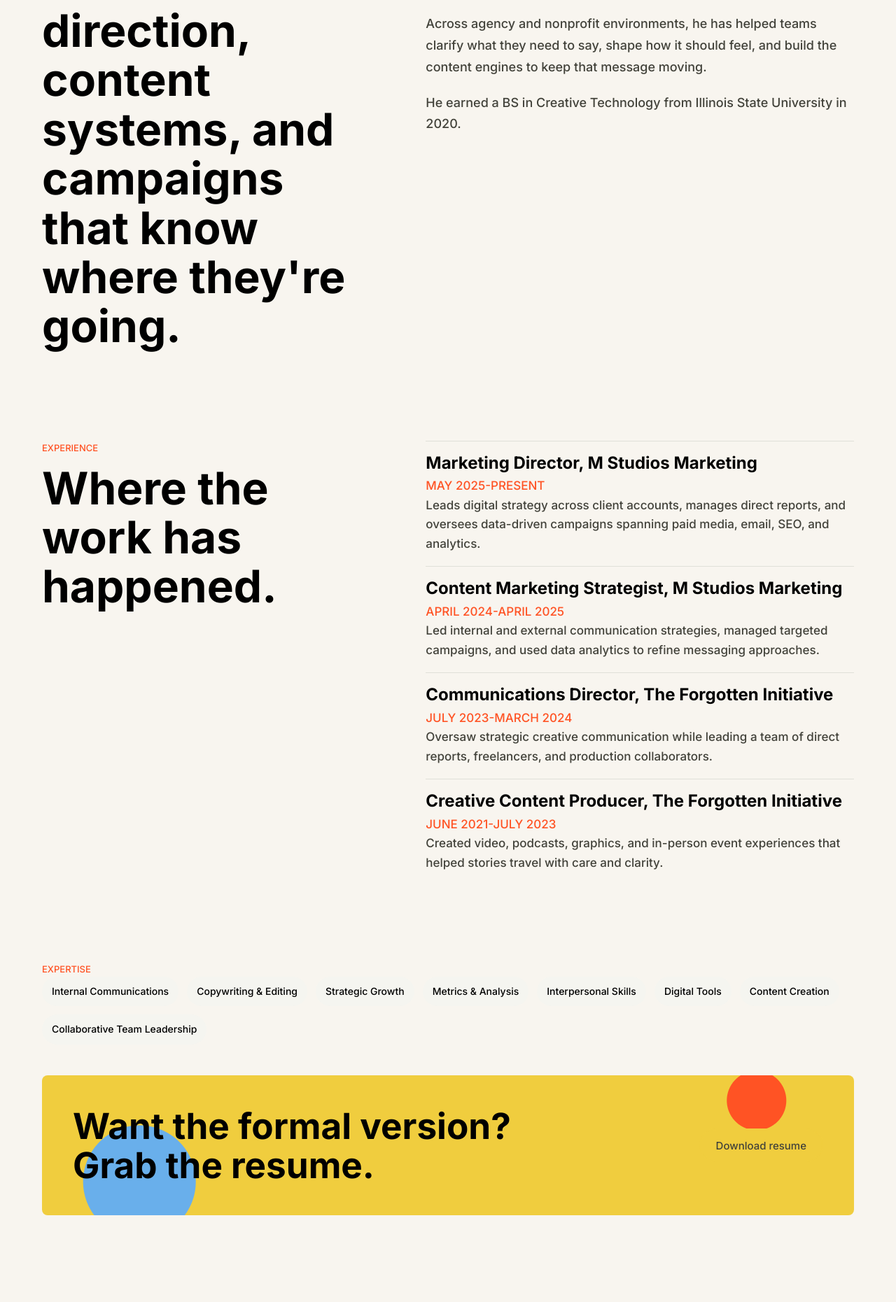
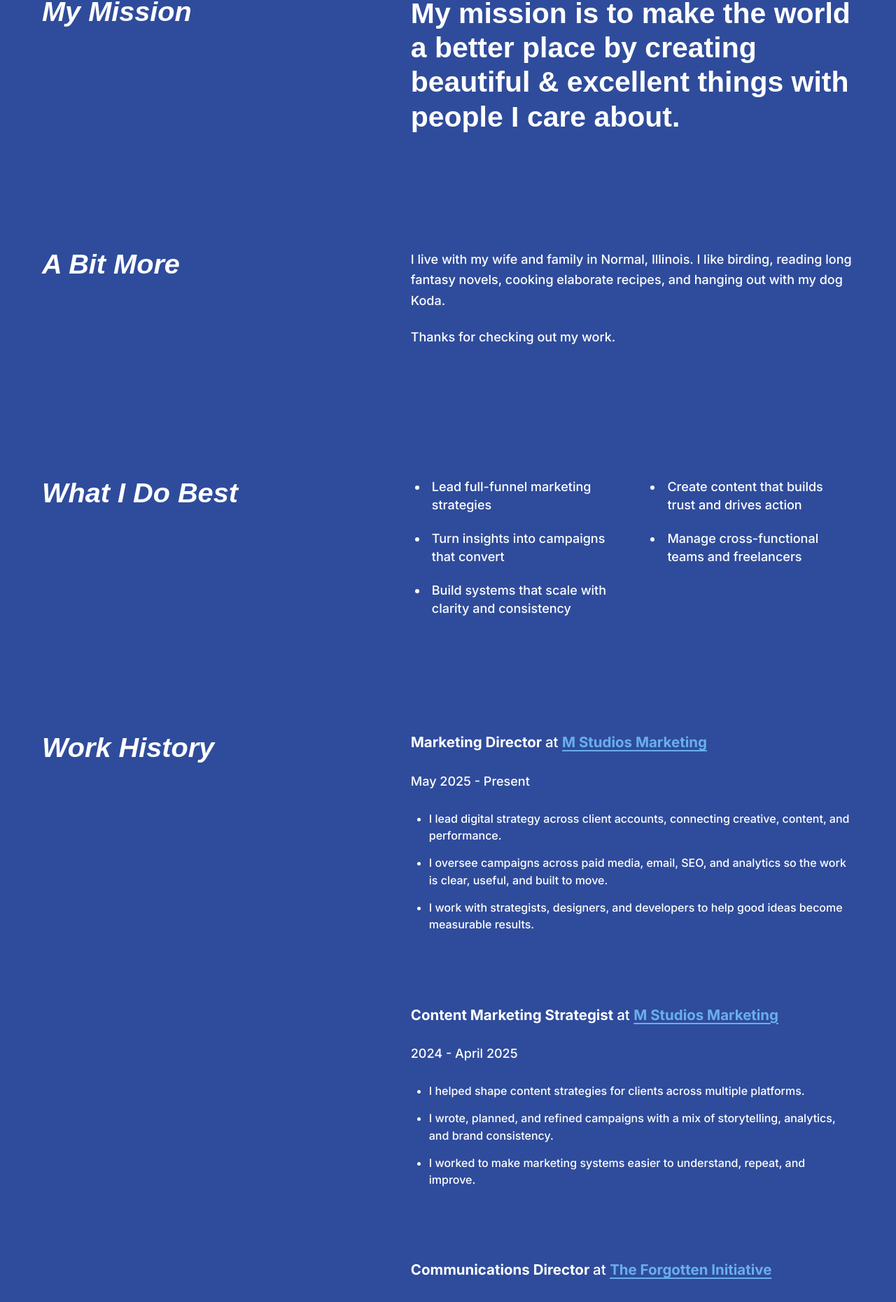
Before and after one commit to quinnsb/portfoliosite, a Next.js app: page /about in a window 1280 px wide. Shown: the part 884-2745 px from the top of the page at 70% size. Built offline with nearby package versions, Linux system fonts and the light colour scheme; no server answers; a web font is replaced by a local one.

Commit message:
Simplify about page copy

```diff
--- a/src/app/about/page.module.css
+++ b/src/app/about/page.module.css
@@ -1,36 +1,24 @@
 .page {
-  padding-top: calc(var(--nav-height) + 56px);
+  background: var(--color-blue-dark);
+  color: var(--color-white);
+  padding-top: calc(var(--nav-height) + 40px);
 }
 
 .hero {
-  padding: 40px 0 76px;
+  padding: 24px 0 clamp(86px, 14vw, 180px);
 }
 
 .heroGrid {
   display: grid;
-  grid-template-columns: minmax(0, 1fr) minmax(320px, 0.74fr);
-  gap: clamp(38px, 8vw, 110px);
-  align-items: center;
-}
-
-.title {
-  max-width: 760px;
-  color: var(--color-black);
-  font-size: clamp(40px, 5.6vw, 76px);
-}
-
-.intro {
-  max-width: 720px;
-  margin-top: 28px;
-  font-size: clamp(20px, 2vw, 28px);
-  line-height: 1.45;
+  grid-template-columns: minmax(260px, 360px) minmax(0, 1fr);
+  gap: clamp(54px, 8vw, 120px);
+  align-items: start;
 }
 
 .imageWrap {
   position: relative;
-  aspect-ratio: 1;
+  aspect-ratio: 0.8;
   overflow: hidden;
-  border-radius: 8px;
   background: var(--color-black);
 }
 
@@ -38,104 +26,147 @@
   object-fit: cover;
 }
 
+.heroCopy {
+  padding-top: clamp(42px, 7vw, 92px);
+}
+
+.title {
+  max-width: 760px;
+  color: var(--color-white);
+  font-family: var(--font-averia), Georgia, serif;
+  font-size: clamp(38px, 4.7vw, 74px);
+  font-style: italic;
+  font-weight: 700;
+  line-height: 1.15;
+}
+
+.intro {
+  max-width: 760px;
+  margin-top: 26px;
+  color: var(--color-white);
+  font-size: clamp(20px, 2.2vw, 32px);
+  line-height: 1.45;
+}
+
 .section {
-  padding: 64px 0;
+  padding: clamp(44px, 7vw, 82px) 0;
 }
 
 .split {
   display: grid;
-  grid-template-columns: 0.75fr 1fr;
-  gap: clamp(32px, 7vw, 96px);
+  grid-template-columns: minmax(180px, 0.65fr) minmax(0, 1fr);
+  gap: clamp(42px, 9vw, 150px);
   align-items: start;
 }
 
-.eyebrow {
-  color: var(--color-orange);
-  font-family: var(--font-inter-bold);
-  font-size: 13px;
-  text-transform: uppercase;
+.sectionTitle {
+  color: var(--color-white);
+  font-family: var(--font-averia), Georgia, serif;
+  font-size: clamp(30px, 3.1vw, 48px);
+  font-style: italic;
+  font-weight: 700;
+  line-height: 1.1;
 }
 
-.sectionTitle {
-  margin-top: 12px;
-  color: var(--color-black);
-  font-size: clamp(34px, 5vw, 70px);
+.statement p {
+  max-width: 760px;
+  color: var(--color-white);
+  font-family: var(--font-averia), Georgia, serif;
+  font-size: clamp(30px, 3.2vw, 52px);
+  font-weight: 700;
+  line-height: 1.2;
+}
+
+.copy {
+  max-width: 760px;
 }
 
 .copy p {
-  margin-bottom: 20px;
-  font-size: 18px;
-  line-height: 1.72;
+  margin-bottom: 22px;
+  color: var(--color-white);
+  font-size: clamp(18px, 1.35vw, 22px);
+  line-height: 1.65;
+}
+
+.strengths {
+  display: grid;
+  grid-template-columns: repeat(2, minmax(0, 1fr));
+  column-gap: clamp(28px, 5vw, 80px);
+  row-gap: 22px;
+  max-width: 820px;
+  margin: 0;
+  padding-left: 24px;
+  color: var(--color-white);
+}
+
+.strengths li {
+  padding-left: 6px;
+  font-size: clamp(18px, 1.3vw, 22px);
+  line-height: 1.45;
 }
 
 .timeline {
   display: grid;
-  gap: 18px;
-}
-
-.job {
-  border-top: 1px solid var(--color-gray);
-  padding-top: 18px;
+  gap: clamp(58px, 8vw, 112px);
 }
 
 .job h3 {
-  margin-bottom: 6px;
-  color: var(--color-black);
-  font-size: 24px;
+  margin: 0;
+  color: var(--color-white);
+  font-family: var(--font-inter-bold);
+  font-size: clamp(20px, 1.6vw, 26px);
+  line-height: 1.35;
 }
 
-.job p {
-  font-size: 17px;
-  line-height: 1.62;
+.job h3 span {
+  font-family: var(--font-inter);
+  font-weight: 500;
 }
 
-.skills {
-  display: flex;
-  flex-wrap: wrap;
-  gap: 12px;
-  list-style: none;
+.job a {
+  color: var(--color-blue-light);
+  text-decoration: underline;
+  text-underline-offset: 4px;
 }
 
-.skills li {
-  border-radius: 999px;
-  background: var(--color-gray-light);
-  padding: 10px 14px;
-  color: var(--color-black);
-  font-family: var(--font-inter-bold);
-  font-size: 14px;
+.dates {
+  margin: 28px 0 26px;
+  color: var(--color-white);
+  font-size: clamp(18px, 1.35vw, 22px);
 }
 
-.downloadPanel {
-  margin-top: 44px;
-  border-radius: 8px;
-  background:
-    radial-gradient(circle at 88% 18%, var(--color-orange) 0 42px, transparent 43px),
-    radial-gradient(circle at 12% 76%, var(--color-blue-light) 0 80px, transparent 81px),
-    var(--color-yellow);
-  padding: 44px;
-  display: flex;
-  align-items: center;
-  justify-content: space-between;
-  gap: 24px;
+.job ul {
+  display: grid;
+  gap: 14px;
+  margin: 0;
+  padding-left: 26px;
 }
 
-.downloadPanel h2 {
-  color: var(--color-black);
-  font-size: clamp(28px, 4vw, 52px);
+.job li {
+  color: var(--color-white);
+  font-size: clamp(16px, 1.1vw, 19px);
+  line-height: 1.55;
 }
 
-@media (max-width: 860px) {
+@media (max-width: 900px) {
   .heroGrid,
   .split {
     grid-template-columns: 1fr;
   }
 
-  .imageWrap {
-    max-width: 520px;
+  .hero {
+    padding-bottom: 70px;
   }
 
-  .downloadPanel {
-    align-items: flex-start;
-    flex-direction: column;
+  .heroCopy {
+    padding-top: 0;
+  }
+
+  .imageWrap {
+    max-width: 420px;
+  }
+
+  .strengths {
+    grid-template-columns: 1fr;
   }
 }
--- a/src/app/about/page.tsx
+++ b/src/app/about/page.tsx
@@ -1,7 +1,6 @@
 import type { Metadata } from "next";
 import Image from "next/image";
 import ContactCTA from "@/components/layout/ContactCTA";
-import Button from "@/components/ui/Button";
 import styles from "./page.module.css";
 
 export const metadata: Metadata = {
@@ -12,40 +11,57 @@ export const metadata: Metadata = {
 
 const jobs = [
   {
-    role: "Marketing Director, M Studios Marketing",
-    dates: "May 2025-Present",
-    description:
-      "Leads digital strategy across client accounts, manages direct reports, and oversees data-driven campaigns spanning paid media, email, SEO, and analytics.",
+    role: "Marketing Director",
+    company: "M Studios Marketing",
+    href: "https://www.mstudiosmarketing.com/",
+    dates: "May 2025 - Present",
+    bullets: [
+      "I lead digital strategy across client accounts, connecting creative, content, and performance.",
+      "I oversee campaigns across paid media, email, SEO, and analytics so the work is clear, useful, and built to move.",
+      "I work with strategists, designers, and developers to help good ideas become measurable results.",
+    ],
   },
   {
-    role: "Content Marketing Strategist, M Studios Marketing",
-    dates: "April 2024-April 2025",
-    description:
-      "Led internal and external communication strategies, managed targeted campaigns, and used data analytics to refine messaging approaches.",
+    role: "Content Marketing Strategist",
+    company: "M Studios Marketing",
+    href: "https://www.mstudiosmarketing.com/",
+    dates: "2024 - April 2025",
+    bullets: [
+      "I helped shape content strategies for clients across multiple platforms.",
+      "I wrote, planned, and refined campaigns with a mix of storytelling, analytics, and brand consistency.",
+      "I worked to make marketing systems easier to understand, repeat, and improve.",
+    ],
   },
   {
-    role: "Communications Director, The Forgotten Initiative",
-    dates: "July 2023-March 2024",
-    description:
-      "Oversaw strategic creative communication while leading a team of direct reports, freelancers, and production collaborators.",
+    role: "Communications Director",
+    company: "The Forgotten Initiative",
+    href: "https://theforgotteninitiative.org/",
+    dates: "2023 - 2024",
+    bullets: [
+      "I oversaw strategic creative communication for a national nonprofit ministry.",
+      "I led direct reports, freelancers, and collaborators across social media, email, YouTube, podcast, and web.",
+      "I helped build campaigns that served the mission while keeping execution clear and consistent.",
+    ],
   },
   {
-    role: "Creative Content Producer, The Forgotten Initiative",
-    dates: "June 2021-July 2023",
-    description:
-      "Created video, podcasts, graphics, and in-person event experiences that helped stories travel with care and clarity.",
+    role: "Creative Content Producer",
+    company: "The Forgotten Initiative",
+    href: "https://theforgotteninitiative.org/",
+    dates: "2021 - 2023",
+    bullets: [
+      "I produced content marketing media across video, podcasts, graphic design, and in-person events.",
+      "I collaborated with a team to keep messaging thoughtful, consistent, and useful.",
+      "I pushed the standard of excellence forward for every piece of media we made.",
+    ],
   },
 ];
 
-const skills = [
-  "Internal Communications",
-  "Copywriting & Editing",
-  "Strategic Growth",
-  "Metrics & Analysis",
-  "Interpersonal Skills",
-  "Digital Tools",
-  "Content Creation",
-  "Collaborative Team Leadership",
+const strengths = [
+  "Lead full-funnel marketing strategies",
+  "Create content that builds trust and drives action",
+  "Turn insights into campaigns that convert",
+  "Manage cross-functional teams and freelancers",
+  "Build systems that scale with clarity and consistency",
 ];
 
 export default function AboutPage() {
@@ -53,52 +69,23 @@ export default function AboutPage() {
     <main className={styles.page}>
       <section className={styles.hero}>
         <div className={`container ${styles.heroGrid}`}>
-          <div>
-            <h1 className={styles.title}>
-              A strategic storyteller with a maker&apos;s eye.
-            </h1>
-            <p className={styles.intro}>
-              Dynamic marketing leader driven to craft powerful messaging, ignite
-              engagement, and fuel success through strategic storytelling and data-driven
-              insights.
-            </p>
-          </div>
           <div className={styles.imageWrap}>
             <Image
               src="/images/about/quinn-about-2026.jpg"
-              alt="Quinn Brewer holding colorful coolers"
+              alt="Quinn Brewer smiling"
               fill
-              sizes="(max-width: 860px) 90vw, 40vw"
+              sizes="(max-width: 860px) 86vw, 30vw"
               className={styles.image}
               priority
             />
           </div>
-        </div>
-      </section>
-
-      <section className={styles.section}>
-        <div className={`container ${styles.split}`}>
-          <div>
-            <p className={styles.eyebrow}>Background</p>
-            <h2 className={styles.sectionTitle}>
-              Creative direction, content systems, and campaigns that know where
-              they&apos;re going.
-            </h2>
-          </div>
-          <div className={styles.copy}>
-            <p>
-              Quinn Brewer is a marketing director and multimedia creative whose work
-              sits at the intersection of message, visual identity, production, and
-              measurable growth.
-            </p>
-            <p>
-              Across agency and nonprofit environments, he has helped teams clarify
-              what they need to say, shape how it should feel, and build the content
-              engines to keep that message moving.
-            </p>
-            <p>
-              He earned a BS in Creative Technology from Illinois State University in
-              2020.
+          <div className={styles.heroCopy}>
+            <h1 className={styles.title}>
+              I&apos;m Quinn, a marketing leader and multimedia creative.
+            </h1>
+            <p className={styles.intro}>
+              I care about strategy, storytelling, and making work that feels thoughtful,
+              excellent, and alive.
             </p>
           </div>
         </div>
@@ -106,37 +93,63 @@ export default function AboutPage() {
 
       <section className={styles.section}>
         <div className={`container ${styles.split}`}>
-          <div>
-            <p className={styles.eyebrow}>Experience</p>
-            <h2 className={styles.sectionTitle}>Where the work has happened.</h2>
-          </div>
-          <div className={styles.timeline}>
-            {jobs.map((job) => (
-              <article key={job.role} className={styles.job}>
-                <h3>{job.role}</h3>
-                <p className={styles.eyebrow}>{job.dates}</p>
-                <p>{job.description}</p>
-              </article>
-            ))}
+          <h2 className={styles.sectionTitle}>My Mission</h2>
+          <div className={styles.statement}>
+            <p>
+              My mission is to make the world a better place by creating beautiful
+              &amp; excellent things with people I care about.
+            </p>
           </div>
         </div>
       </section>
 
       <section className={styles.section}>
-        <div className="container">
-          <p className={styles.eyebrow}>Expertise</p>
-          <ul className={styles.skills}>
-            {skills.map((skill) => (
-              <li key={skill}>{skill}</li>
+        <div className={`container ${styles.split}`}>
+          <h2 className={styles.sectionTitle}>A Bit More</h2>
+          <div className={styles.copy}>
+            <p>
+              I live with my wife and family in Normal, Illinois. I like birding,
+              reading long fantasy novels, cooking elaborate recipes, and hanging
+              out with my dog Koda.
+            </p>
+            <p>
+              Thanks for checking out my work.
+            </p>
+          </div>
+        </div>
+      </section>
+
+      <section className={styles.section}>
+        <div className={`container ${styles.split}`}>
+          <h2 className={styles.sectionTitle}>What I Do Best</h2>
+          <ul className={styles.strengths}>
+            {strengths.map((strength) => (
+              <li key={strength}>{strength}</li>
             ))}
           </ul>
-          <div className={styles.downloadPanel}>
-            <h2>
-              Want the formal version?
-              <br />
-              Grab the resume.
-            </h2>
-            <Button href="/quinn-brewer-resume.pdf">Download resume</Button>
+        </div>
+      </section>
+
+      <section className={styles.section}>
+        <div className={`container ${styles.split}`}>
+          <h2 className={styles.sectionTitle}>Work History</h2>
+          <div className={styles.timeline}>
+            {jobs.map((job) => (
+              <article key={`${job.role}-${job.company}`} className={styles.job}>
+                <h3>
+                  {job.role} <span>at </span>
+                  <a href={job.href} target="_blank" rel="noreferrer">
+                    {job.company}
+                  </a>
+                </h3>
+                <p className={styles.dates}>{job.dates}</p>
+                <ul>
+                  {job.bullets.map((bullet) => (
+                    <li key={bullet}>{bullet}</li>
+                  ))}
+                </ul>
+              </article>
+            ))}
           </div>
         </div>
       </section>
```
